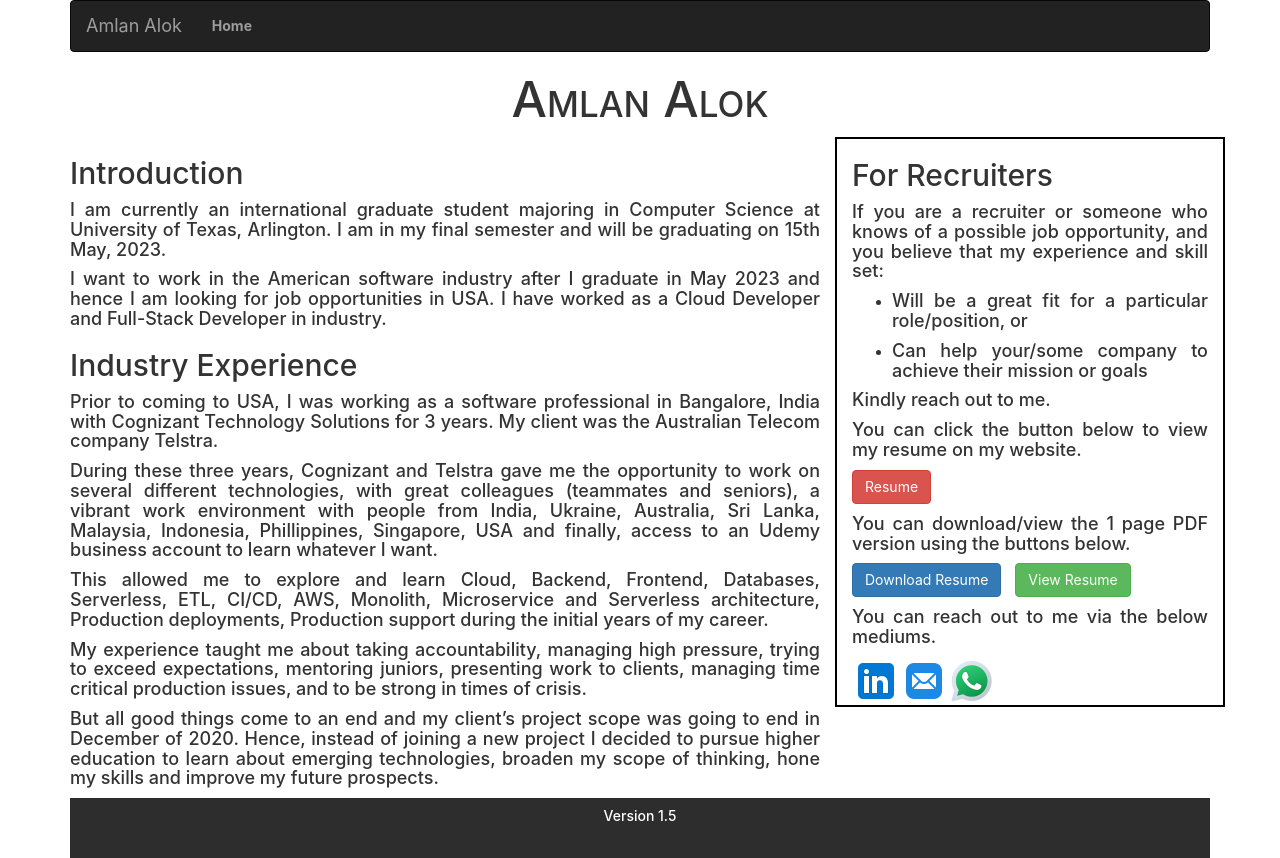
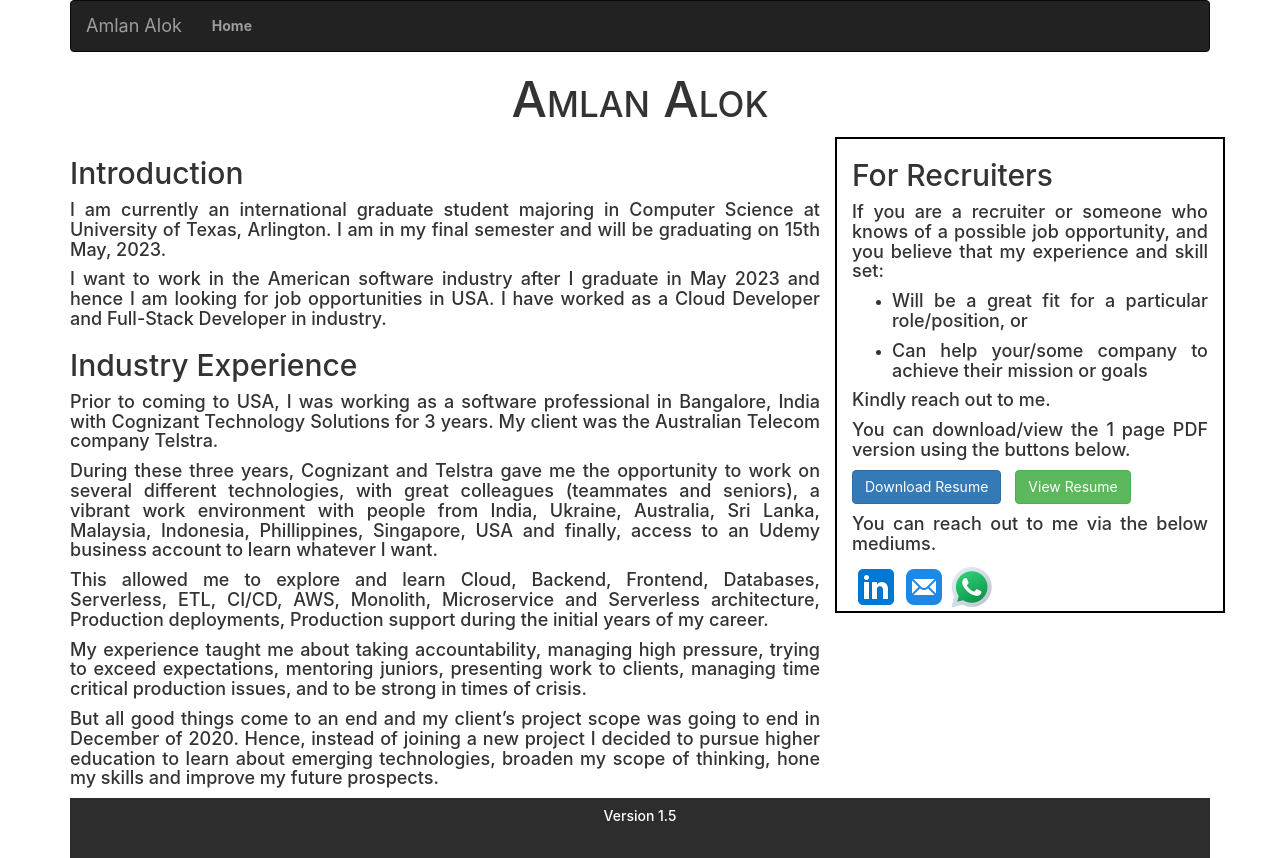
Before and after one commit to AmlanAlok/amlanalok.com, a React (Create React App) app: page / in a window 1280 px wide. Built offline with nearby package versions, Linux system fonts and the light colour scheme.

Commit message:
resume button removed

```diff
--- a/src/components/Home/Home.js
+++ b/src/components/Home/Home.js
@@ -33,8 +33,8 @@ function Home() {
 
                         <h4>Kindly reach out to me.</h4>
 
-                        <h4>You can click the button below to view my resume on my website.</h4>
-                        <button className='btn btn-danger' onClick={() => navigate('resume')}>Resume</button>
+                        {/* <h4>You can click the button below to view my resume on my website.</h4>
+                        <button className='btn btn-danger' onClick={() => navigate('resume')}>Resume</button> */}
 
                         <h4>You can download/view the 1 page PDF version using the buttons below.</h4>
 
```
